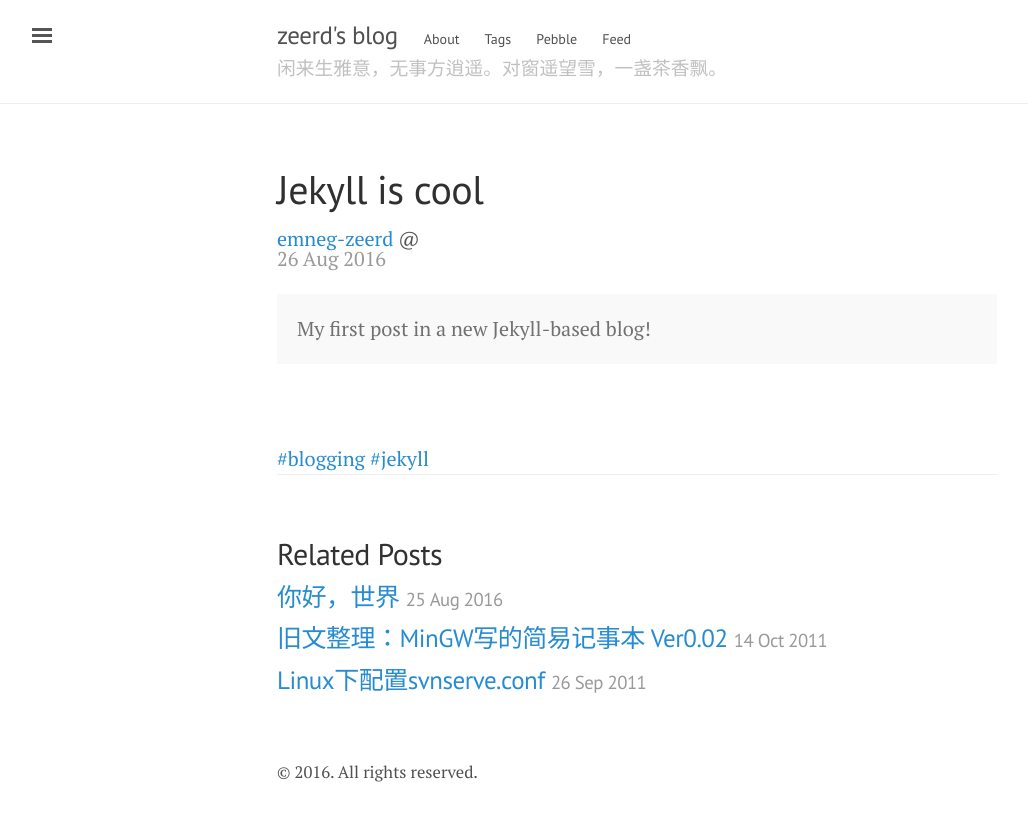
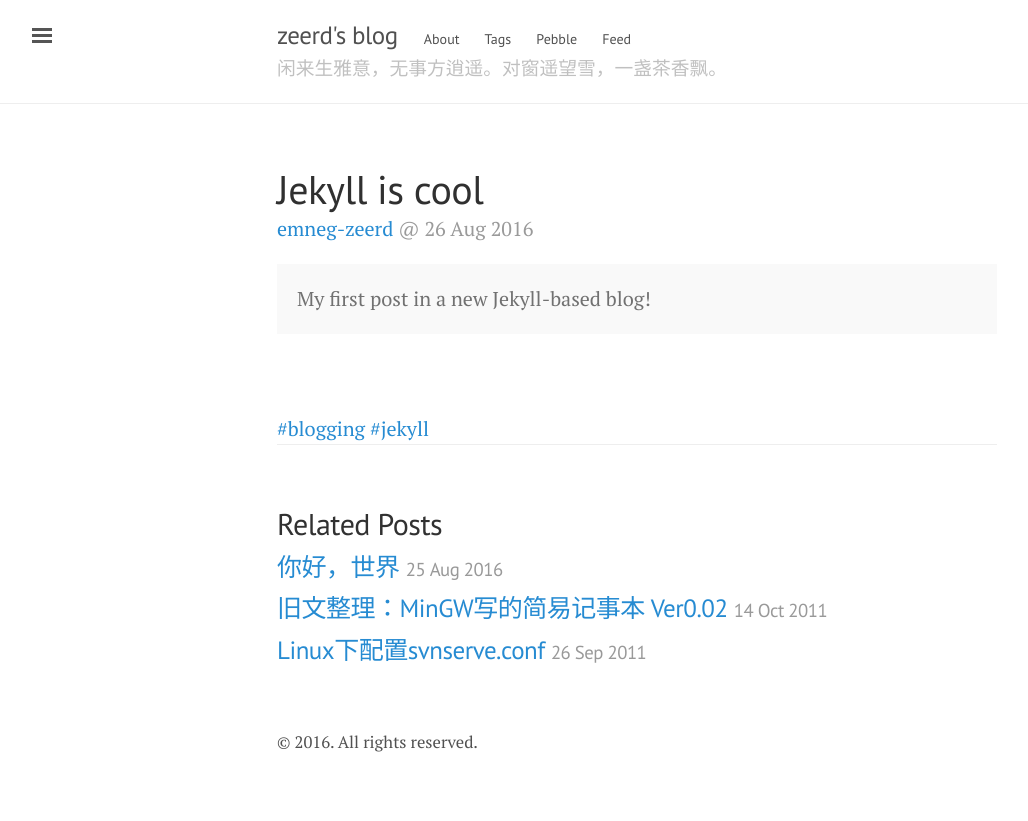
Before and after one commit to zeerd/zeerd.github.io, a Jekyll site: the page built from _posts/2016-08-26-test-for-markdown.md, in a window 1280 px wide. Shown: the top 821 px of the page, without its empty margins (3-1031 px from the left). Built offline with Jekyll 4.4.1, drawn with Linux system fonts in a browser that asks for light colours; comment, search, counter and statistics services are not loaded.

Commit message:
Update post.html

```diff
--- a/_layouts/post.html
+++ b/_layouts/post.html
@@ -4,7 +4,7 @@ layout: default
 
 <div class="post">
   <h1 class="post-title">{{ page.title }}</h1>
-  <span class="post-author"><a href="{{site.author.url}}">{{site.author.name}}</a></span> @ <span class="post-date">{{ page.date | date_to_string }}</span>
+  <span class="post-date"><a href="{{site.author.url}}">{{site.author.name}}</a> @ {{ page.date | date_to_string }}</span>
   {{ content | replace: '<!--break-->', '<a class="anchor" id="read-more"></a>' }}
 </div>
 
```
